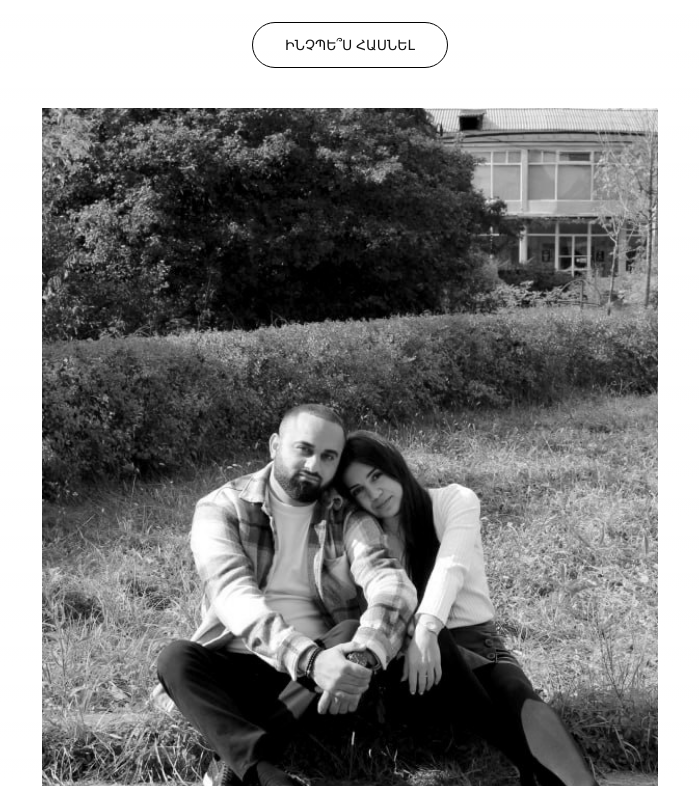
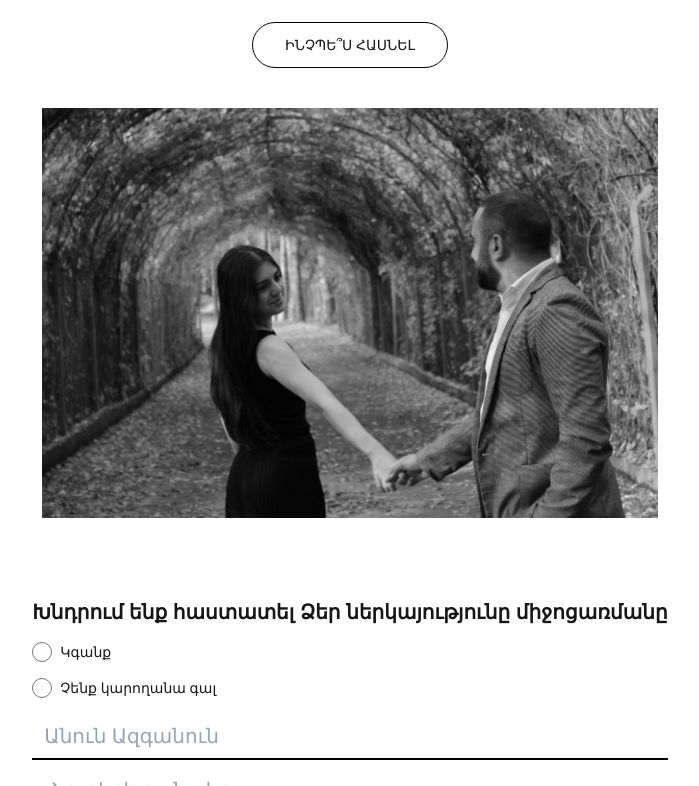
Before and after one commit to vaahe/wedding-invitation, a Next.js app: page / in a window 1280 px wide. Shown: the part 5634-6420 px from the top of the page, without its empty margins (290-989 px from the left). Built offline with nearby package versions, Linux system fonts and the light colour scheme; a web font is replaced by a local one.

Commit message:
minor fixes

```diff
--- a/src/app/layouts/Main.tsx
+++ b/src/app/layouts/Main.tsx
@@ -31,7 +31,7 @@ export const MainLayout = () => {
         <DayPlan />
         <WeddingSection />
         <WeddingCeremonySection />
-        <ImageContainer src={"image8.jpg"} />
+        <ImageContainer src={"image6.jpg"} />
         <ConfirmPresence />
       </div>
     </main>
```
Also changed, not shown: public/images/image6.jpg, src/app/components/ImagesSection.tsx (line endings or trailing spaces), 1 other file (tests, documents, lock files or other folders).
